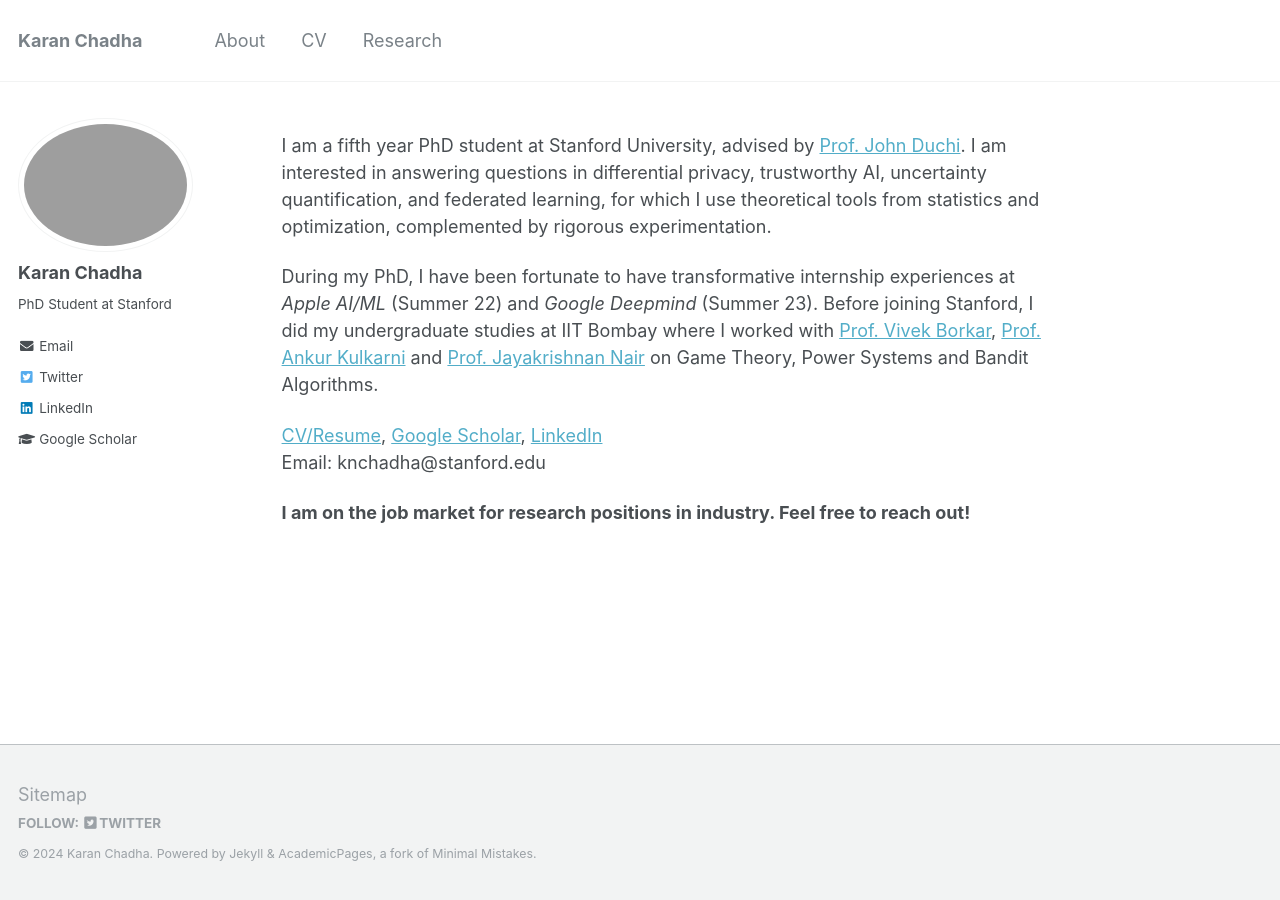
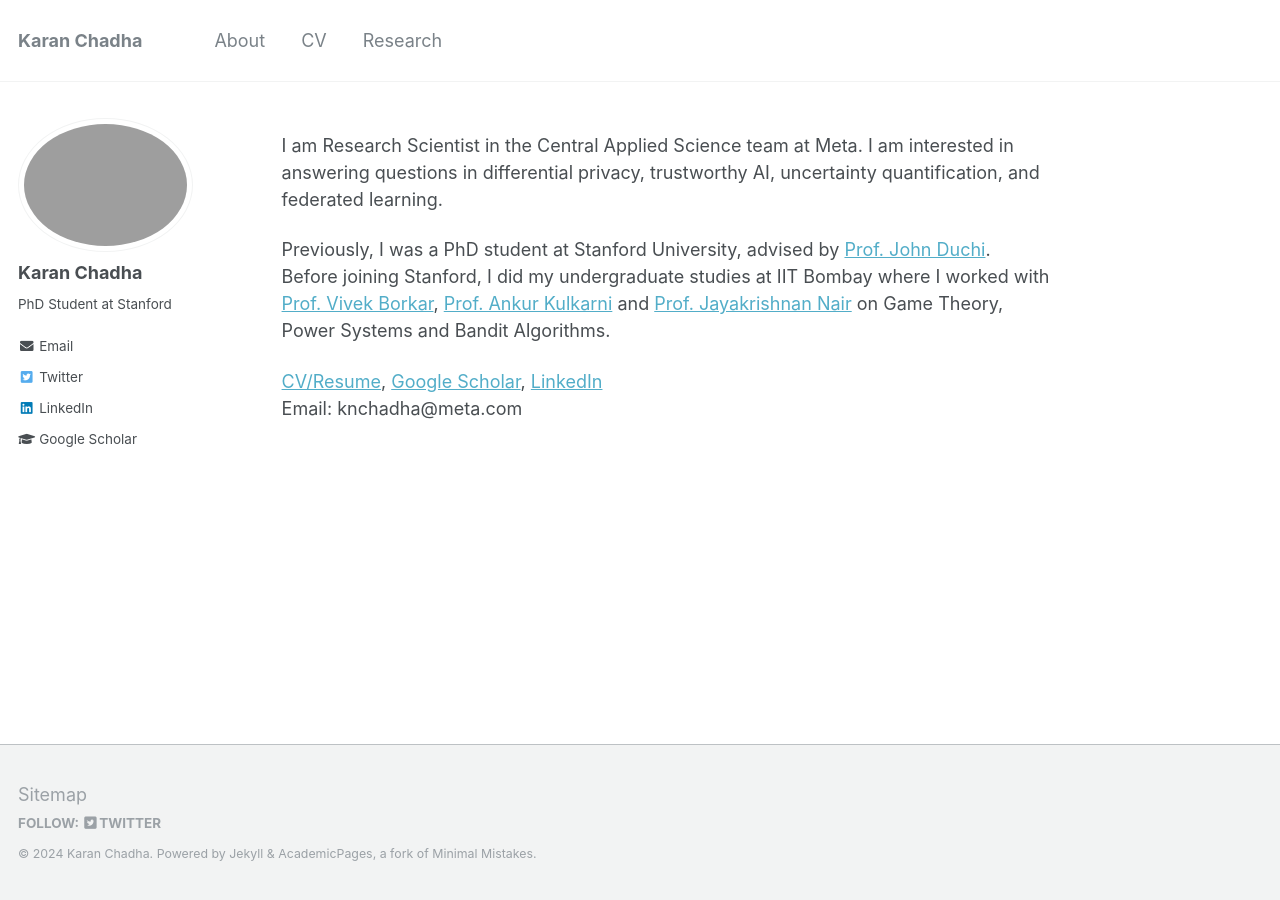
Before and after one commit to knchadha/knchadha.github.io, a Jekyll site: the page built from _pages/about.md, in a window 1280 px wide. Built offline with Jekyll 4.4.1, drawn with Linux system fonts in a browser that asks for light colours.

Commit message:
About update

```diff
--- a/_pages/about.md
+++ b/_pages/about.md
@@ -8,11 +8,10 @@ redirect_from:
   - /about.html
 ---
 
-I am a fifth year PhD student at Stanford University, advised by [Prof. John Duchi](https://web.stanford.edu/~jduchi/). I am interested in answering questions in differential privacy, trustworthy AI, uncertainty quantification, and federated learning, for which I use theoretical tools from statistics and optimization, complemented by rigorous experimentation.
+I am Research Scientist in the Central Applied Science team at Meta.
+I am interested in answering questions in differential privacy, trustworthy AI, uncertainty quantification, and federated learning.
 
-During my PhD, I have been fortunate to have transformative internship experiences at _Apple AI/ML_ (Summer 22) and _Google Deepmind_ (Summer 23). Before joining Stanford, I did my undergraduate studies at IIT Bombay where I worked with [Prof. Vivek Borkar](https://www.ee.iitb.ac.in/web/people/faculty/home/borkar), [Prof. Ankur Kulkarni](https://www.sc.iitb.ac.in/~ankur/) and [Prof. Jayakrishnan Nair](https://www.ee.iitb.ac.in/~jayakrishnan.nair/) on Game Theory, Power Systems and Bandit Algorithms.
+Previously, I was a PhD student at Stanford University, advised by [Prof. John Duchi](https://web.stanford.edu/~jduchi/). Before joining Stanford, I did my undergraduate studies at IIT Bombay where I worked with [Prof. Vivek Borkar](https://www.ee.iitb.ac.in/web/people/faculty/home/borkar), [Prof. Ankur Kulkarni](https://www.sc.iitb.ac.in/~ankur/) and [Prof. Jayakrishnan Nair](https://www.ee.iitb.ac.in/~jayakrishnan.nair/) on Game Theory, Power Systems and Bandit Algorithms.
 
 [CV/Resume](https://knchadha.github.io/files/cv_karan_chadha.pdf), [Google Scholar](https://scholar.google.com/citations?user=A6BcRcoAAAAJ&amp;hl=en), [LinkedIn](https://www.linkedin.com/in/karan-chadha-6a2983a6/)\
-Email: knchadha@stanford.edu
-
-**I am on the job market for research positions in industry. Feel free to reach out!**
+Email: knchadha@meta.com
```
